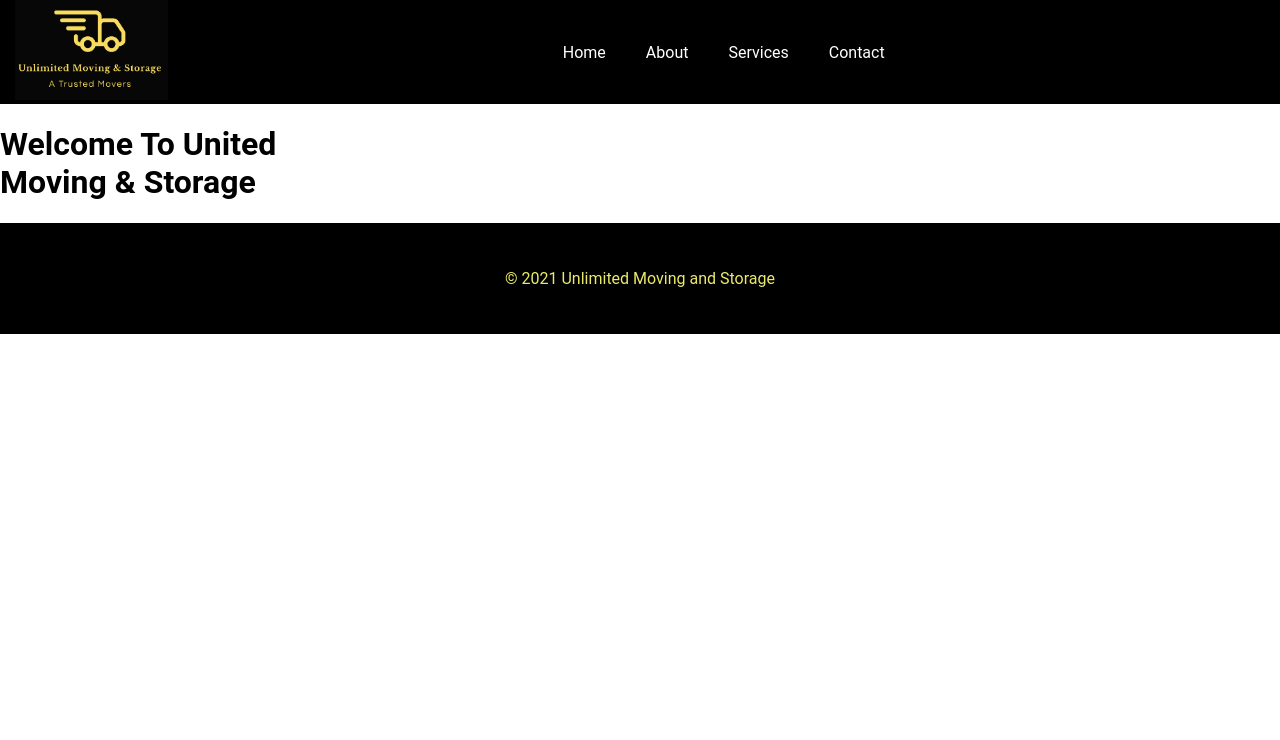
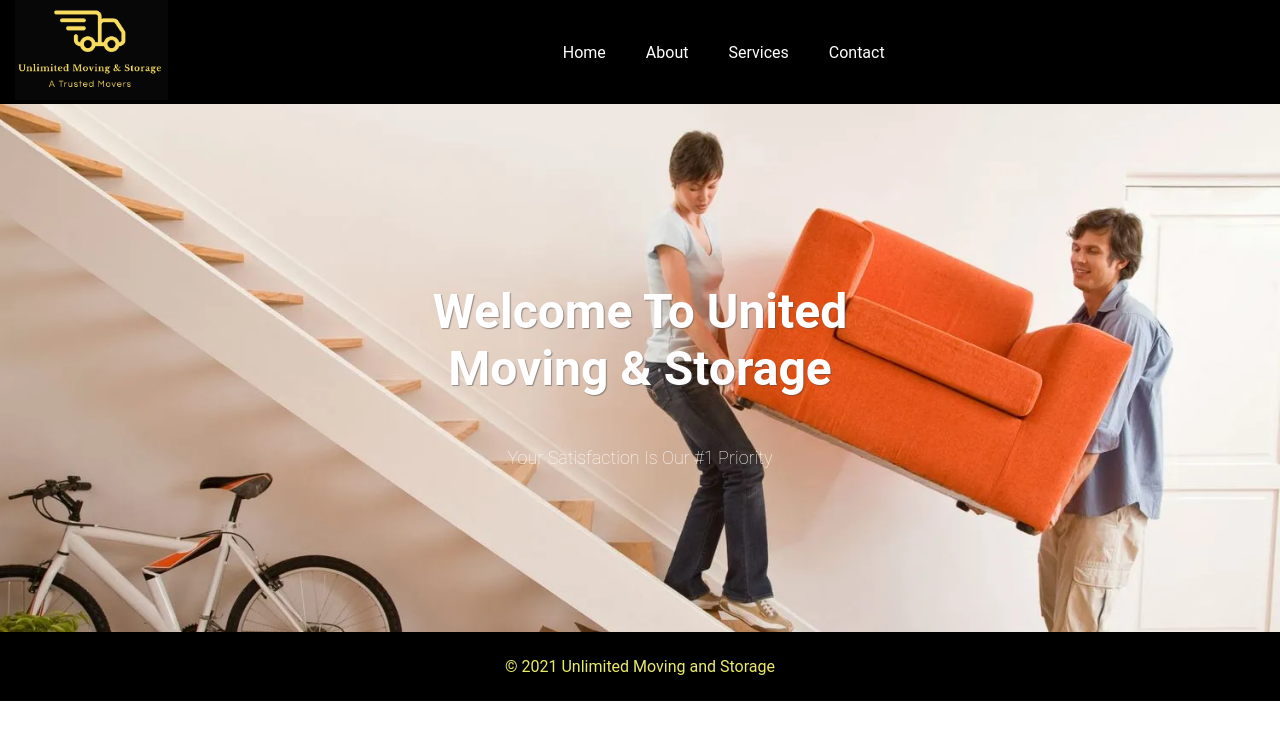
Before and after one commit to Erodri6z/Unlimited-Moving-And-Storage, a React (Create React App) app: page / in a window 1280 px wide. Shown: the top 740 px of the page. Built offline with nearby package versions, Linux system fonts and the light colour scheme.

Commit message:
add details and css to landing

```diff
--- a/src/components/Landing/Landing.jsx
+++ b/src/components/Landing/Landing.jsx
@@ -1,7 +1,10 @@
+import landing from '../../assets/landing.webp'
+
 const Landing = () => {
   return(
-    <div className="landing">
-      <h1>Welcome To United <br/> Moving & Storage</h1>
+    <div className="landing" style={{ backgroundImage: `url(${landing})` }}>
+      <h1 id="landing-title">Welcome To United <br/> Moving & Storage</h1>
+      <h3 id="slogan">Your Satisfaction Is Our #1 Priority</h3>
     </div>
   )
 }
--- a/src/styles/app.css
+++ b/src/styles/app.css
@@ -43,5 +43,30 @@
   color: rgb(234, 234, 106);
   text-align: center;
   position: relative;
-  padding: 30px;
+  padding: 9px;
 }
+
+.landing {
+  height: 66%;
+  display: flex;
+  align-items: center;
+  flex-direction: column;
+  justify-content: center;
+  background-size: cover;
+  background-position: center 20%;
+}
+
+#landing-title{
+  color:white;
+  text-align: center;
+  font-size: xxx-large;
+  text-shadow: 1px 1px 1px rgba(77, 77, 77, 0.537);
+}
+
+#slogan {
+  color: white;
+  text-align: center;
+  font-size: large;
+  text-shadow: 1px 1px 1px (77, 77, 77, 0.537);
+  font-weight: 100 ;
+}
```
Also changed, not shown: src/assets/landing.webp (added).
